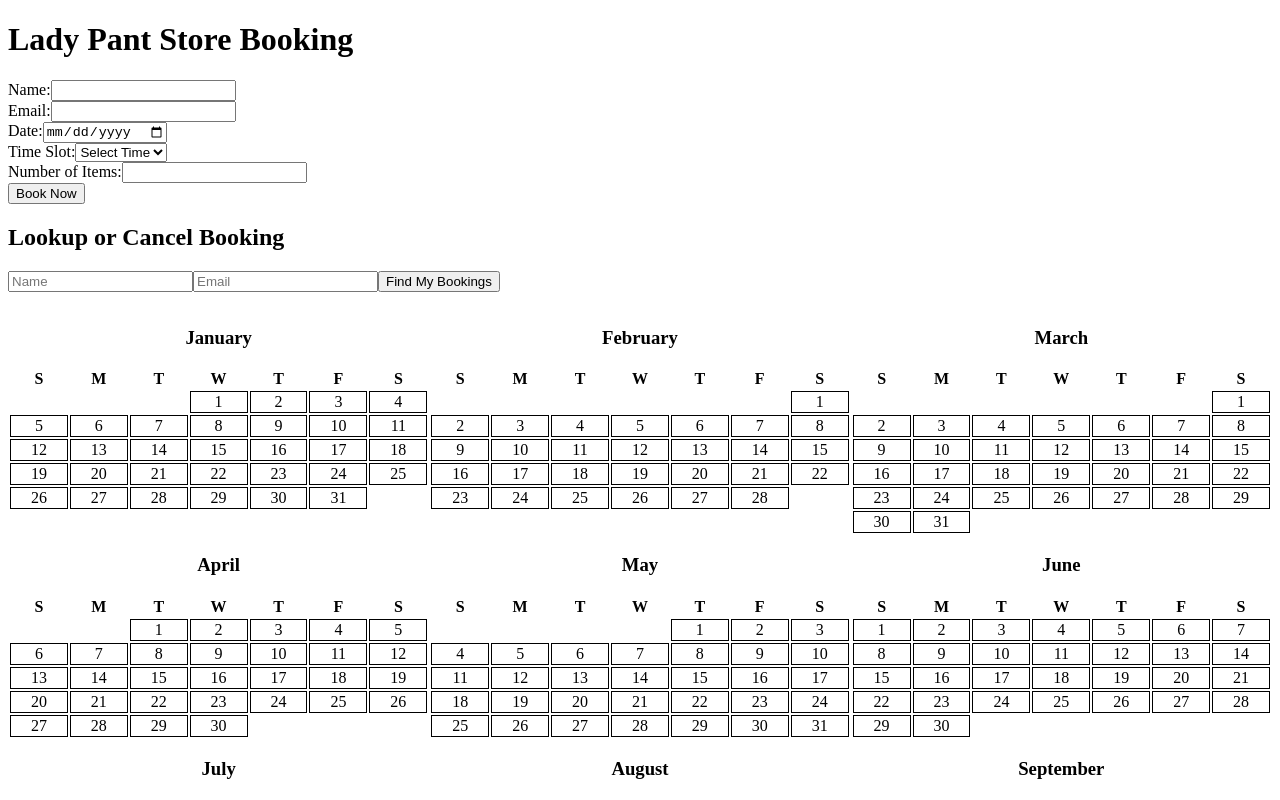
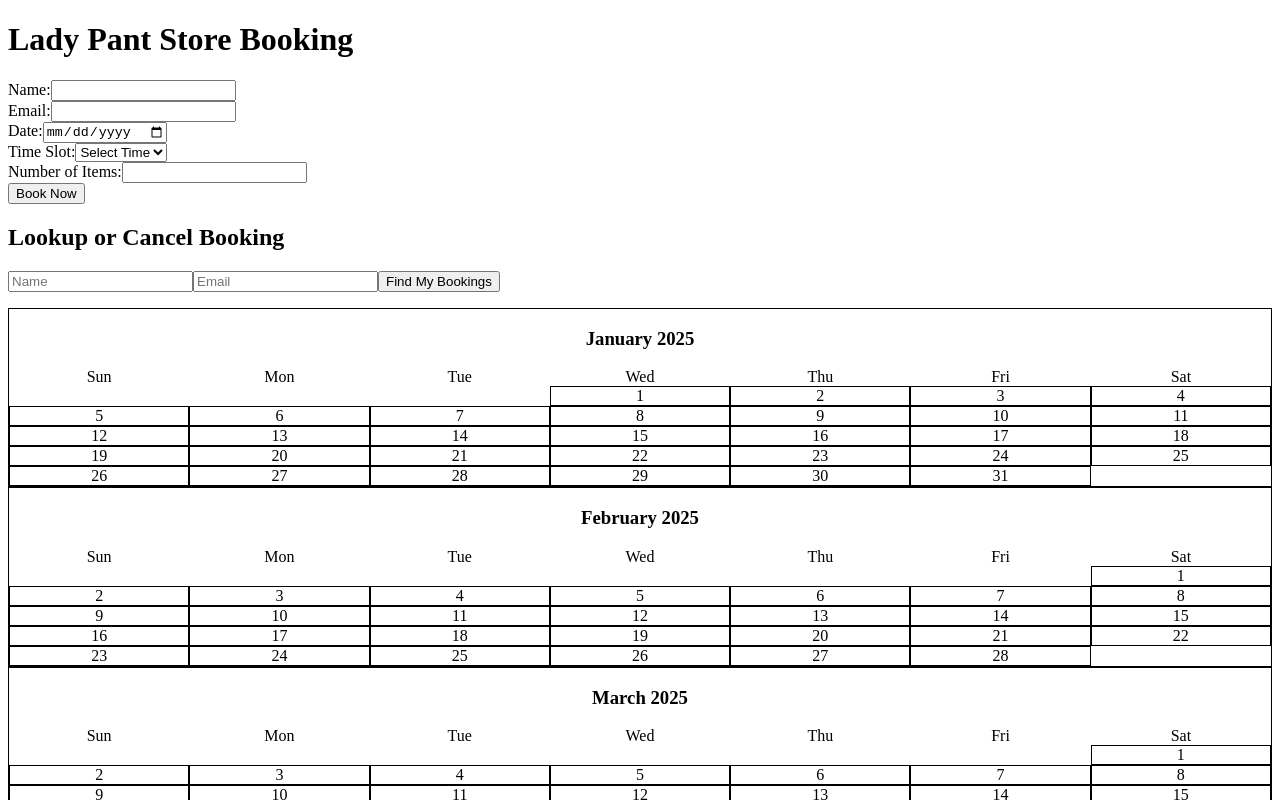
Before and after one commit to Barry-byte-cyber/Lady-Store-Booking-Finally, a React (Vite) app: page / in a window 1280 px wide. Shown: the top 800 px of the page. Built offline with nearby package versions, Linux system fonts and the light colour scheme.

Commit message:
Update CalendarView with grid layout, colors, and item counts

```diff
--- a/src/Components/AdminView.jsx
+++ b/src/Components/AdminView.jsx
@@ -1,7 +1,7 @@
 import React, { useState } from 'react';
 import CalendarView from './CalendarView';
 
-const AdminView = ({ bookings }) => {
+const AdminView = ({ allBookings }) => {
   const [isLoggedIn, setIsLoggedIn] = useState(false);
   const [password, setPassword] = useState('');
 
@@ -13,28 +13,31 @@ const AdminView = ({ bookings }) => {
     }
   };
 
+  if (!isLoggedIn) {
     return (
-    <div className="p-4">
-      {!isLoggedIn ? (
-        <div className="space-y-2">
-          <h2 className="font-bold text-lg">Admin Login</h2>
+      <div className="flex flex-col items-center justify-center h-screen">
+        <h2 className="text-xl font-semibold mb-4">Admin Login</h2>
         <input
           type="password"
-            placeholder="Enter password"
           value={password}
           onChange={(e) => setPassword(e.target.value)}
-            className="border p-2 rounded w-full"
+          className="border px-2 py-1 rounded mb-2"
+          placeholder="Enter admin password"
         />
-          <button onClick={handleLogin} className="bg-black text-white px-4 py-2 rounded">
+        <button
+          onClick={handleLogin}
+          className="bg-blue-500 hover:bg-blue-600 text-white px-4 py-1 rounded"
+        >
           Login
         </button>
       </div>
-      ) : (
-        <>
-          <h2 className="text-xl font-bold mb-2">Admin Calendar View</h2>
-          <CalendarView bookings={bookings} showFullYear={true} />
-        </>
-      )}
+    );
+  }
+
+  return (
+    <div className="p-4">
+      <h2 className="text-2xl font-bold mb-4">Admin Calendar View</h2>
+      <CalendarView bookings={allBookings} showFullYear={true} />
     </div>
   );
 };
--- a/src/Components/CalendarView.jsx
+++ b/src/Components/CalendarView.jsx
@@ -1,111 +1,89 @@
-import React, { useState } from 'react';
+import React from 'react';
 
-const CalendarView = ({ bookings = [], onDateClick, showFullYear = false }) => {
-  const months = [
-    'January', 'February', 'March', 'April', 'May', 'June',
-    'July', 'August', 'September', 'October', 'November', 'December'
-  ];
+function CalendarView({
+  onDateClick,
+  showFullYear = false,
+  bookings = {},
+  selectedDate = null,
+}) {
+  const today = new Date();
+  const year = today.getFullYear();
 
-  const [selectedDate, setSelectedDate] = useState(null);
-  const currentYear = new Date().getFullYear();
+  const months = Array.from({ length: 12 }, (_, i) => {
+    const date = new Date(year, i);
+    return {
+      name: date.toLocaleString('default', { month: 'long' }),
+      index: i,
+    };
+  });
 
-  const getBookingsForDate = (dateString) => {
-    return bookings.filter(
-      (booking) => booking.date.split('T')[0] === dateString
-    );
+  const getDaysInMonth = (month, year) =>
+    new Date(year, month + 1, 0).getDate();
+
+  const getStartDay = (month, year) =>
+    new Date(year, month, 1).getDay(); // Sunday = 0
+
+  const formatDate = (y, m, d) => {
+    const mm = String(m + 1).padStart(2, '0');
+    const dd = String(d).padStart(2, '0');
+    return `${y}-${mm}-${dd}`;
   };
 
   const getColorClass = (count) => {
-    if (count >= 60) return 'bg-red-400';
-    if (count >= 40) return 'bg-yellow-300';
-    if (count > 0) return 'bg-green-300';
-    return 'bg-gray-100';
+    if (count >= 80) return 'bg-red-500 text-white';
+    if (count >= 40) return 'bg-yellow-400';
+    if (count > 0) return 'bg-green-400';
+    return '';
   };
 
-  const renderMonth = (monthIndex) => {
-    const firstDay = new Date(currentYear, monthIndex, 1);
-    const lastDay = new Date(currentYear, monthIndex + 1, 0);
-    const weeks = [];
-    let days = [];
-
-    // Fill in empty starting days
-    for (let i = 0; i < firstDay.getDay(); i++) {
-      days.push(<td key={`empty-${i}`}></td>);
-    }
-
-    for (let date = 1; date <= lastDay.getDate(); date++) {
-      const dateObj = new Date(currentYear, monthIndex, date);
-      const dateString = dateObj.toISOString().split('T')[0];
-      const dateBookings = getBookingsForDate(dateString);
-      const itemCount = dateBookings.reduce((sum, b) => sum + parseInt(b.items), 0);
-      const colorClass = getColorClass(itemCount);
-      const isSelected = selectedDate === dateString;
-
-      days.push(
-        <td
-          key={date}
-          className={`border p-2 text-center cursor-pointer rounded ${colorClass} ${
-            isSelected ? 'ring-2 ring-black' : ''
-          }`}
-          onClick={() => {
-            setSelectedDate(dateString);
-            onDateClick && onDateClick(dateString);
-          }}
-        >
-          <div className="text-sm font-medium">{date}</div>
-          <div className="text-xs">{itemCount > 0 ? `${itemCount} items` : ''}</div>
-        </td>
-      );
-
-      if (days.length === 7) {
-        weeks.push(<tr key={`week-${date}`}>{days}</tr>);
-        days = [];
-      }
-    }
-
-    if (days.length > 0) {
-      while (days.length < 7) days.push(<td key={`filler-${days.length}`}></td>);
-      weeks.push(<tr key="last-week">{days}</tr>);
-    }
+  return (
+    <div className="grid grid-cols-1 md:grid-cols-2 lg:grid-cols-3 gap-6 p-4">
+      {months.map((month) => {
+        const daysInMonth = getDaysInMonth(month.index, year);
+        const startDay = getStartDay(month.index, year);
 
         return (
-      <div key={monthIndex} className="calendar-month m-2">
-        <h3 className="text-center font-bold text-lg mb-1">{months[monthIndex]}</h3>
-        <table className="w-full text-xs">
-          <thead>
-            <tr>
-              {['S', 'M', 'T', 'W', 'T', 'F', 'S'].map((d) => (
-                <th key={d} className="font-medium">{d}</th>
+          <div key={month.name} className="border rounded-lg shadow-md p-2 bg-white">
+            <h3 className="text-center font-semibold text-lg mb-2">
+              {month.name} {year}
+            </h3>
+            <div className="grid grid-cols-7 gap-1 text-center font-semibold">
+              {['Sun', 'Mon', 'Tue', 'Wed', 'Thu', 'Fri', 'Sat'].map((day) => (
+                <div key={day}>{day}</div>
               ))}
-            </tr>
-          </thead>
-          <tbody>{weeks}</tbody>
-        </table>
+            </div>
+            <div className="grid grid-cols-7 gap-1 mt-1 text-center">
+              {Array.from({ length: startDay }).map((_, i) => (
+                <div key={`blank-${i}`}></div>
+              ))}
+              {Array.from({ length: daysInMonth }).map((_, dayIndex) => {
+                const day = dayIndex + 1;
+                const dateStr = formatDate(year, month.index, day);
+                const itemCount = bookings[dateStr] || 0;
 
-        {selectedDate &&
-          selectedDate.startsWith(`${currentYear}-${String(monthIndex + 1).padStart(2, '0')}`) && (
-            <div className="bg-gray-100 p-2 mt-2 rounded">
-              <strong>Bookings for {selectedDate}</strong>
-              <ul className="list-disc list-inside">
-                {getBookingsForDate(selectedDate).map((b, i) => (
-                  <li key={i}>
-                    {b.name} - {b.email} - {b.timeSlot} - {b.items} items
-                  </li>
-                ))}
-              </ul>
+                return (
+                  <div
+                    key={day}
+                    onClick={() => onDateClick && onDateClick(dateStr)}
+                    className={`cursor-pointer border rounded-md h-16 flex flex-col items-center justify-center ${getColorClass(
+                      itemCount
+                    )} ${selectedDate === dateStr ? 'ring-2 ring-blue-500' : ''}`}
+                  >
+                    <div className="text-sm font-medium">{day}</div>
+                    {itemCount > 0 && (
+                      <div className="text-xs font-semibold">
+                        {itemCount}
                       </div>
                     )}
                   </div>
                 );
-  };
-
-  return (
-    <div className={`calendar-grid grid ${showFullYear ? 'grid-cols-3 gap-4' : ''}`}>
-      {(showFullYear ? months : [months[new Date().getMonth()]]).map((_, i) =>
-        showFullYear || i === new Date().getMonth() ? renderMonth(i) : null
-      )}
+              })}
+            </div>
           </div>
         );
-};
+      })}
+    </div>
+  );
+}
 
 export default CalendarView;
```
Lines whose indentation alone changed are shown as unchanged.
